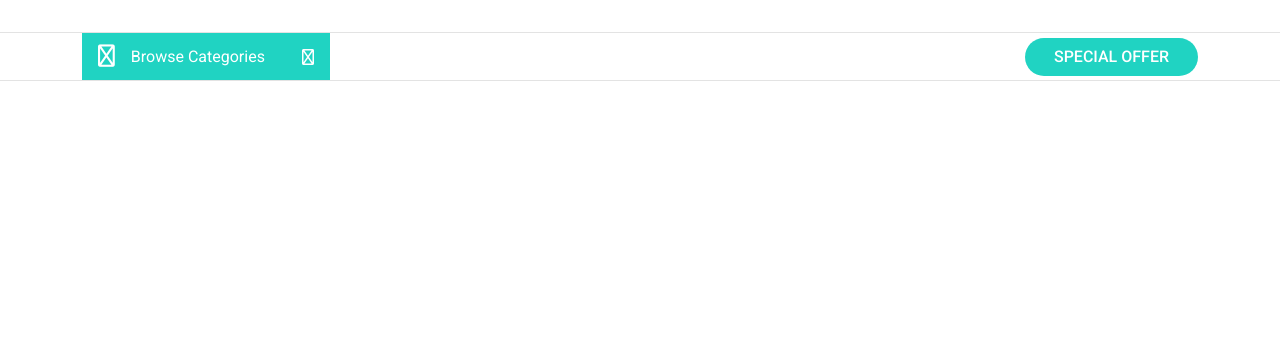
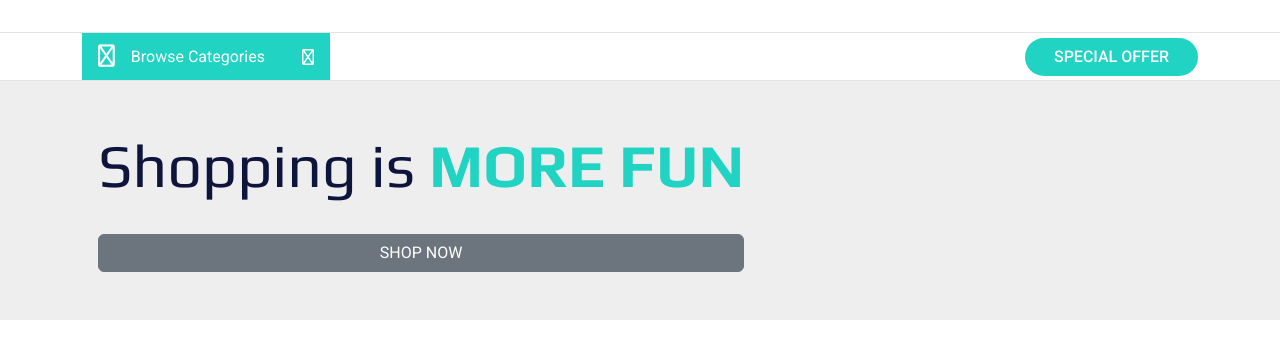
Before and after one commit to LinusFahlander/Skola, a plain HTML site: page index.html in a window 1280 px wide. Shown: the part 103-462 px from the top of the page. Drawn offline with nearby package versions, Linux system fonts and the light colour scheme.

Commit message:
added showcase

```diff
--- a/css/style.css
+++ b/css/style.css
@@ -231,6 +231,42 @@ html, body {
         }
 
 
+/* Showcase */
+.showcase {
+    background-color: var(--color-gray-3);
+}
+    .showcase .container {
+        display: flex;
+        justify-content: space-between;
+        align-items: center;
+    }
+        .showcase .showcase-text {
+            display: flex;
+            justify-content: center;
+            flex-direction: column;
+            padding: 3rem 1rem;
+        }
+        .showcase .showcase-text h1 {
+            font-family: var(--font-play);
+            font-size: 3.8rem;
+            text-align: center;
+            margin-bottom: 2rem;
+        }
+            .showcase .showcase-text h1 strong {
+                font-weight: var(--font-weight-bold);
+                color: var(--color-theme);
+            }
+
+            .showcase .showcase-text p {
+                display: none;
+            }
+            .showcase .showcase-text a {
+                text-align: center;
+            }
+
+    .showcase img {
+        display: none;
+    }
 
 
 
--- a/index.html
+++ b/index.html
@@ -92,5 +92,15 @@
         </div>
     </Header>
 
+    <section class="showcase">
+        <div class="container">
+            <div class="showcase-text">
+                <h1>Shopping is <strong>MORE FUN</strong></h1>
+                <p>Vivamus dignissim a ex eu ornare. Ut fermentum orci vel diam ultricies faucibus. Quisque quis erat sed</p>
+                <a href="#" class="btn btn-secondary">SHOP NOW</a>
+            </div>
+            <img src="images/showcase-image.svg" alt="Siluett of 2 people">
+        </div>
+    </section>
 </body>
 </html>
```
